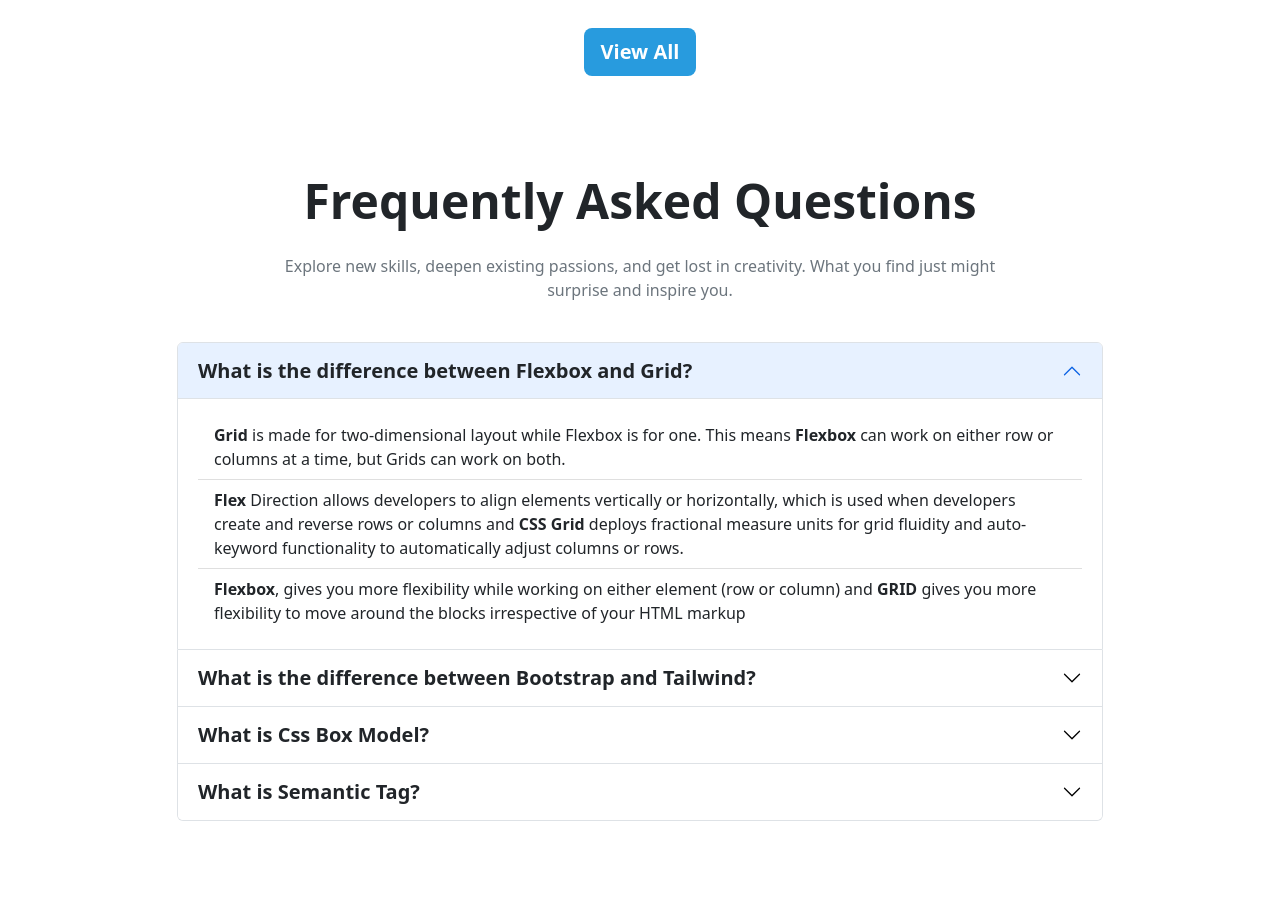
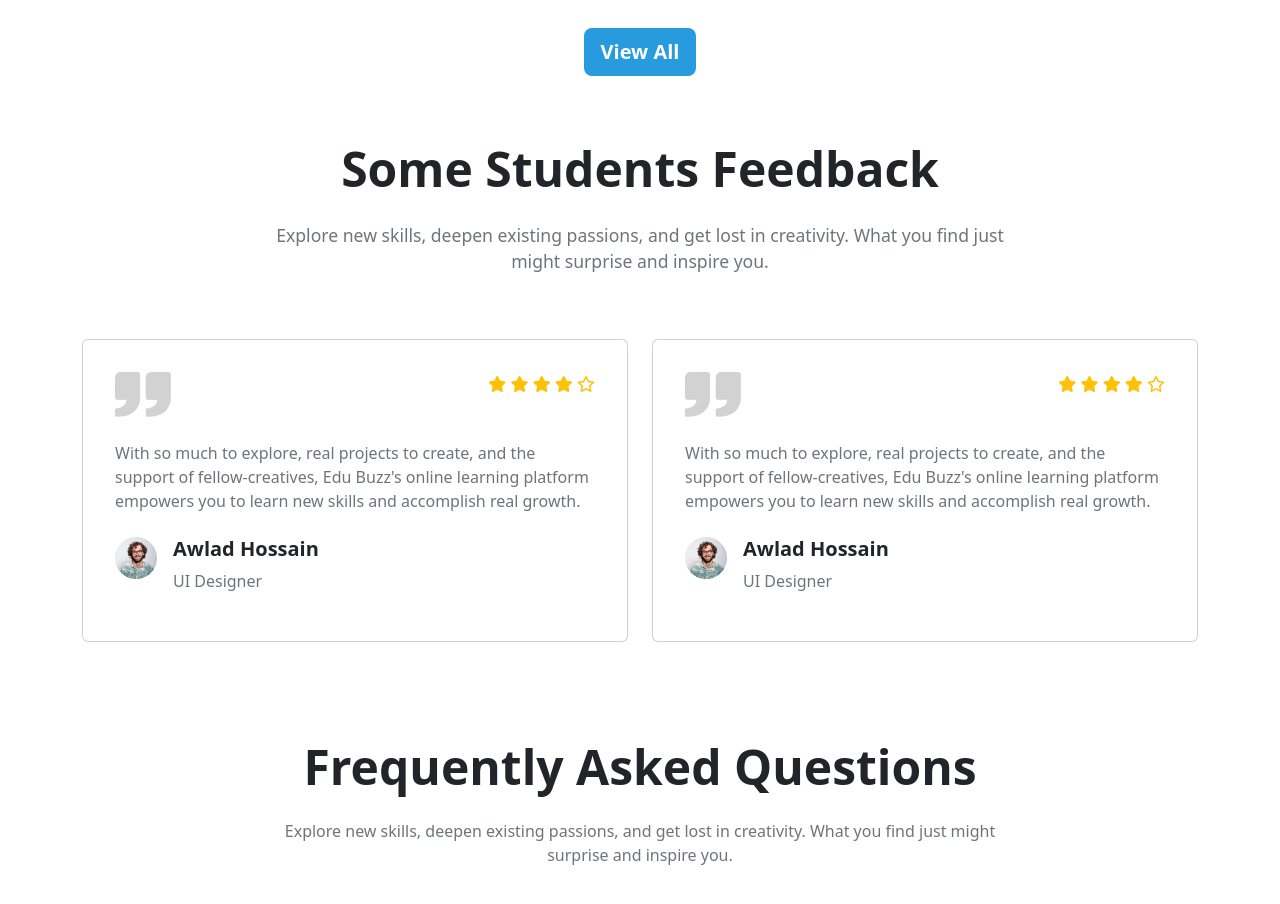
Before and after one commit to mohammedtakbir/Assignment-03, a plain HTML site: page index.html in a window 1280 px wide. Shown: the part 3680-4584 px from the top of the page. Drawn offline with nearby package versions, Linux system fonts and the light colour scheme.

Commit message:
again feedback added

```diff
--- a/index.html
+++ b/index.html
@@ -358,7 +358,86 @@
 <!---------------- Success-Students End  ------------------>
 
 <!---------------- Students-feedback Start  ------------------>
-
+<section class="pt-3">
+  <div class="container">
+    <div class="row justify-content-center px-2 px-sm-0">
+      <div class="col-lg-8">
+          <h2 class="text-center text-dark display-5 fw-semibold mb-4">
+            Some Students Feedback
+          </h2>
+          <p class="text-center text-muted" style="font-size: 1.1rem;">
+            Explore new skills, deepen existing passions, and get lost in creativity. What you find just might surprise and inspire you.
+          </p>
+      </div>
+    </div>
+    <div class="row py-md-5 py-3 g-4">
+      <div class="col-lg-6">
+        <div class="card p-3">
+          <div class="card-body">
+            <div class="card-title d-flex justify-content-between mb-4">
+              <img src="images/comma.png" alt="">
+              <div class="text-warning">
+                <i class="fa-solid fa-star"></i>
+                <i class="fa-solid fa-star"></i>
+                <i class="fa-solid fa-star"></i>
+                <i class="fa-solid fa-star"></i>
+                <i class="fa-regular fa-star"></i>
+              </div>
+            </div>
+            <div class="card-text mb-4">
+              <p class="text-muted">
+                With so much to explore, real projects to create, and the support of fellow-creatives, Edu Buzz's online learning platform empowers you to learn new skills and accomplish real growth.
+              </p>
+            </div>
+            <div class="d-flex align-items-center">
+              <img src="images/rounded-1.png" style="width: 42; height: 42px;" class="img-fluid align-self-start" alt="">
+              <div class="ms-3">
+                <h5 class="text-dark fw-bold">
+                  Awlad Hossain
+                </h5>
+                <p class="text-muted">
+                  UI Designer
+                </p>
+              </div>
+            </div>
+          </div>
+        </div>
+      </div>
+      <div class="col-lg-6">
+        <div class="card p-3">
+          <div class="card-body">
+            <div class="card-title d-flex justify-content-between mb-4">
+              <img src="images/comma.png" alt="">
+              <div class="text-warning">
+                <i class="fa-solid fa-star"></i>
+                <i class="fa-solid fa-star"></i>
+                <i class="fa-solid fa-star"></i>
+                <i class="fa-solid fa-star"></i>
+                <i class="fa-regular fa-star"></i>
+              </div>
+            </div>
+            <div class="card-text mb-4">
+              <p class="text-muted">
+                With so much to explore, real projects to create, and the support of fellow-creatives, Edu Buzz's online learning platform empowers you to learn new skills and accomplish real growth.
+              </p>
+            </div>
+            <div class="d-flex align-items-center">
+              <img src="images/rounded-1.png" style="width: 42; height: 42px;" class="img-fluid align-self-start" alt="">
+              <div class="ms-3">
+                <h5 class="text-dark fw-bold">
+                  Awlad Hossain
+                </h5>
+                <p class="text-muted">
+                  UI Designer
+                </p>
+              </div>
+            </div>
+          </div>
+        </div>
+      </div>
+    </div>
+  </div>
+</section>
 
 
 <!---------------- Students-feedback End  ------------------>
```
Also changed, not shown: images/rounded-1.png (added), images/rounded2.png (added).
